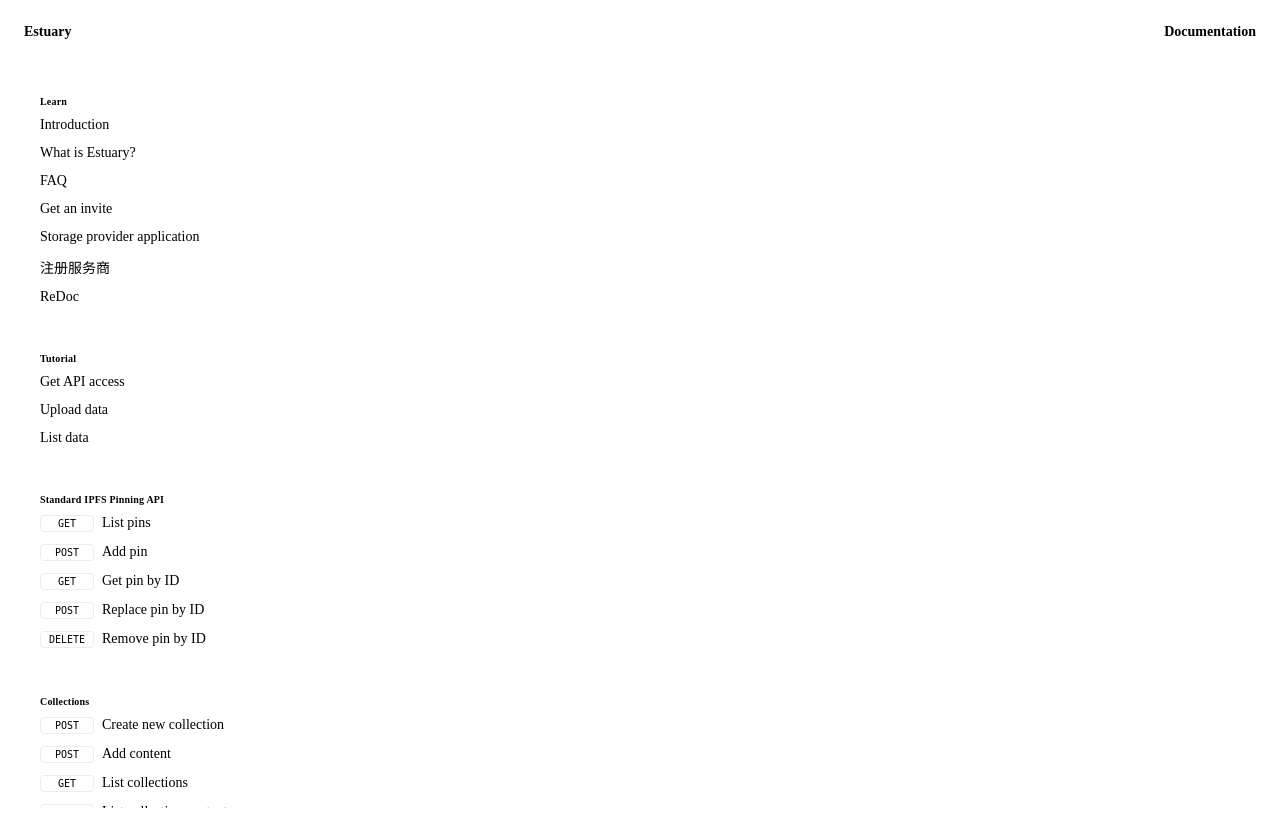
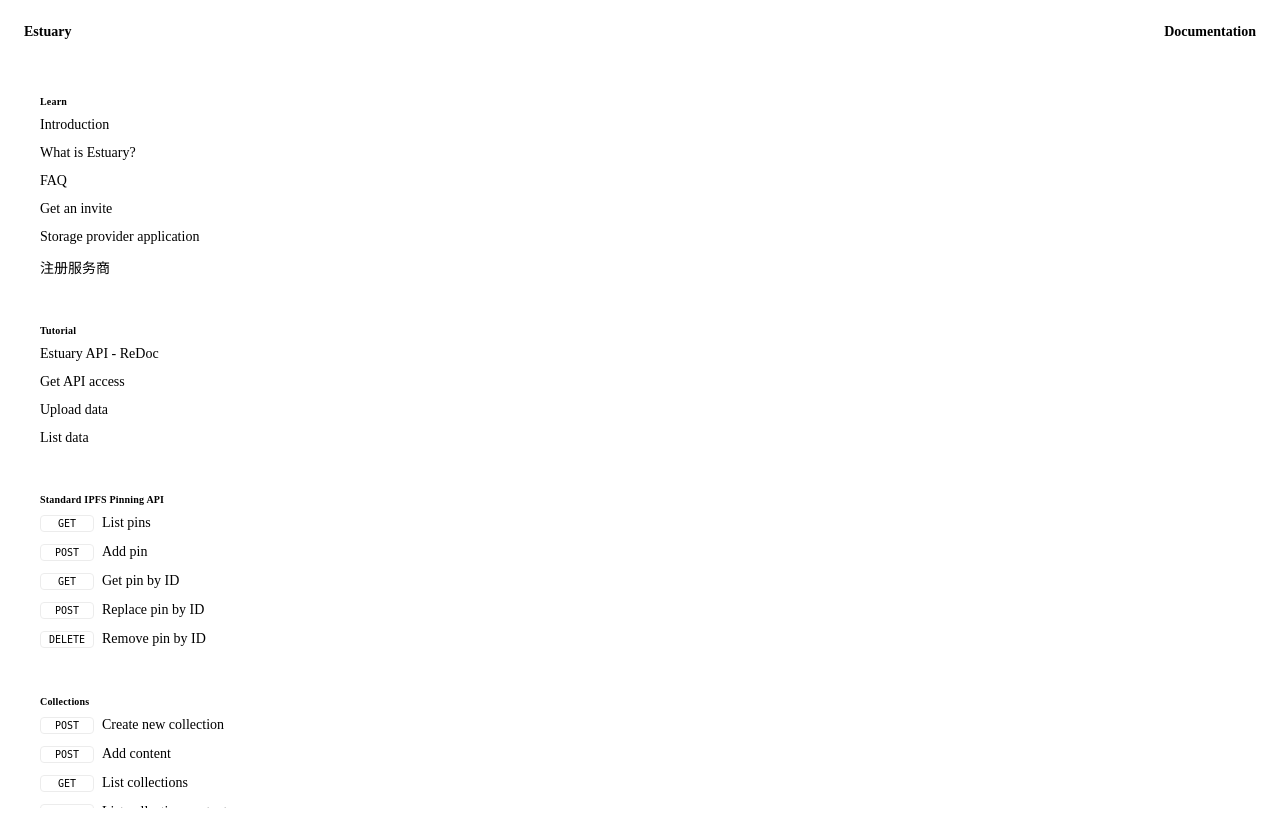
Before and after one commit to application-research/estuary-docs, a Next.js app: page /navigation in a window 1280 px wide. Built offline with nearby package versions, Linux system fonts and the light colour scheme.

Commit message:
chore: added redoc page

```diff
--- a/components/Navigation.tsx
+++ b/components/Navigation.tsx
@@ -10,7 +10,6 @@
   { key: 'get-an-invite', title: 'Get an invite', href: '/get-invite-key' },
   { key: 'get-provider-added', title: 'Storage provider application', href: '/get-provider-added' },
   { key: 'get-provider-added-cn', title: '注册服务商', href: '/get-provider-added-cn' },
-  { key: 'redoc-estuary', title: 'ReDoc', href: '/redoc-estuary' },
 ];
 
 const CollectionsSet = [
@@ -53,6 +52,7 @@
 ];
 
 const TutorialSet = [
+  { key: 'redoc-estuary', title: 'Estuary API - ReDoc', href: '/redoc-estuary' },
   { key: 'tutorial-get-an-api-key', title: 'Get API access', href: '/tutorial-get-an-api-key' },
   {
     key: 'tutorial-uploading-your-first-file',
```
Also changed, not shown: pages/redoc-estuary.tsx (+1 -7 lines).
